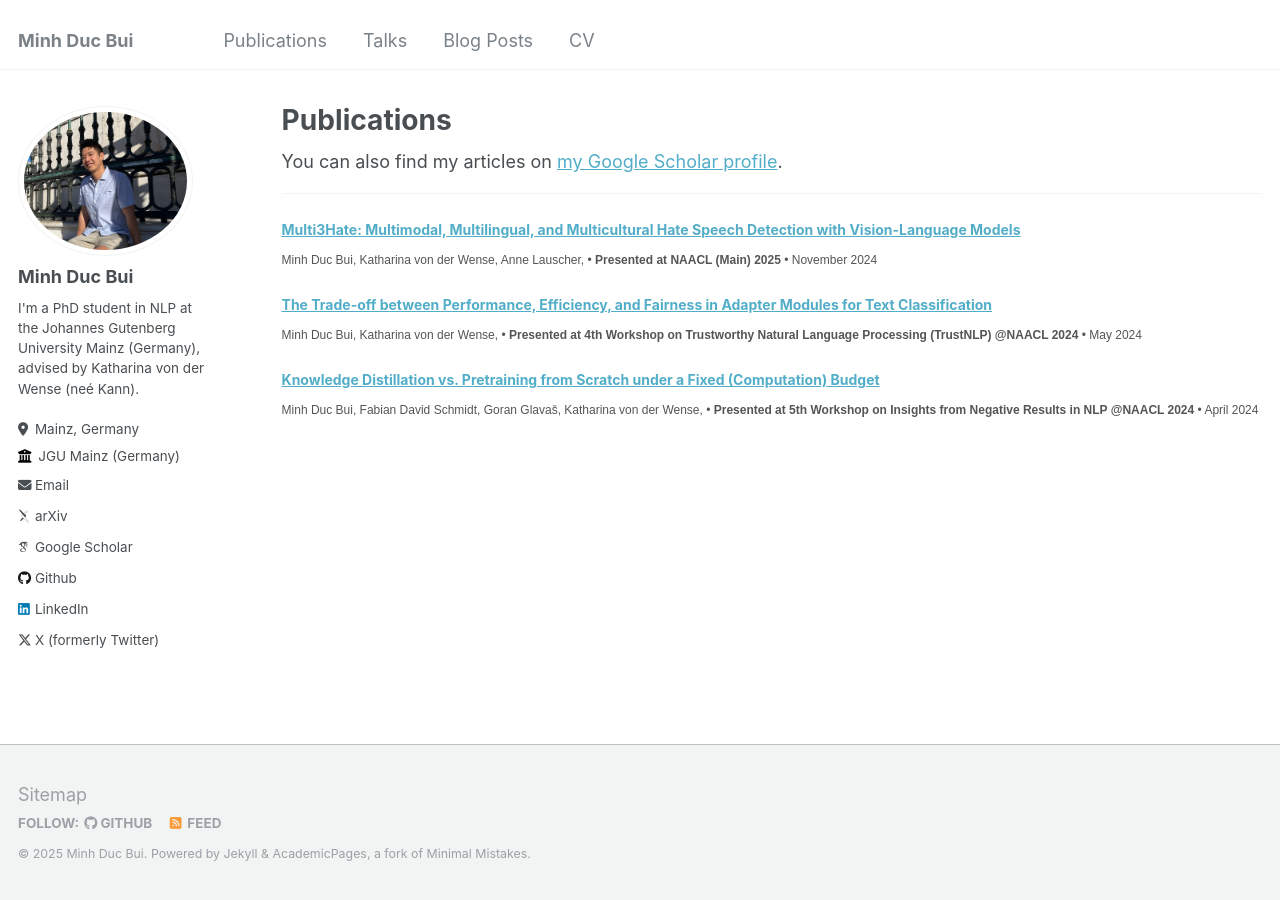
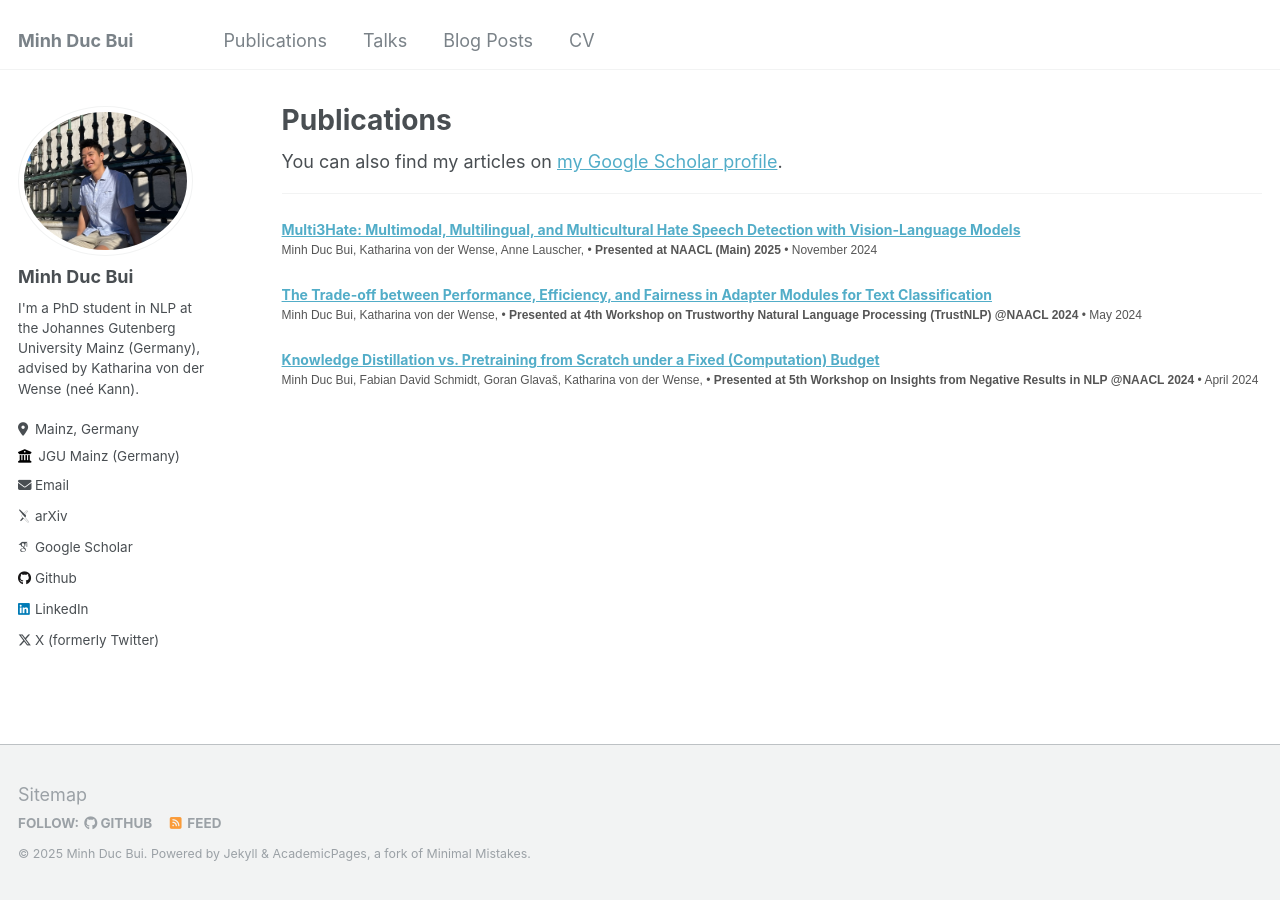
Before and after one commit to MinhDucBui/minhducbui.github.io, a Jekyll site: the page built from _pages/publications.md, in a window 1280 px wide. Built offline with Jekyll 4.4.1, drawn with Linux system fonts in a browser that asks for light colours; some web fonts are replaced.

Commit message:
update publication outline

```diff
--- a/_pages/publications.md
+++ b/_pages/publications.md
@@ -17,10 +17,10 @@ author_profile: true
   {% for post in site.publications reversed %}
   <article class="archive-item">
     <header>
-      <h2 style="font-size: 14px; margin-bottom: 5px;">  <!-- Reduce margin for less space -->
+      <h2 style="font-size: 14px; margin-bottom: 2px;">  <!-- Reduced margin-bottom even further -->
         <a href="{{ post.url | relative_url }}">{{ post.title }}</a>
       </h2>
-      <p class="publication-meta" style="font-family: Arial, sans-serif; font-size: 12px; color: #555;">
+      <p class="publication-meta" style="font-family: Arial, sans-serif; font-size: 12px; color: #555; margin-top: 0;">
         {% if post.authors %}
           {% assign bold_name = "Minh Duc Bui" %}
           {% assign formatted_authors = "" %}
```
